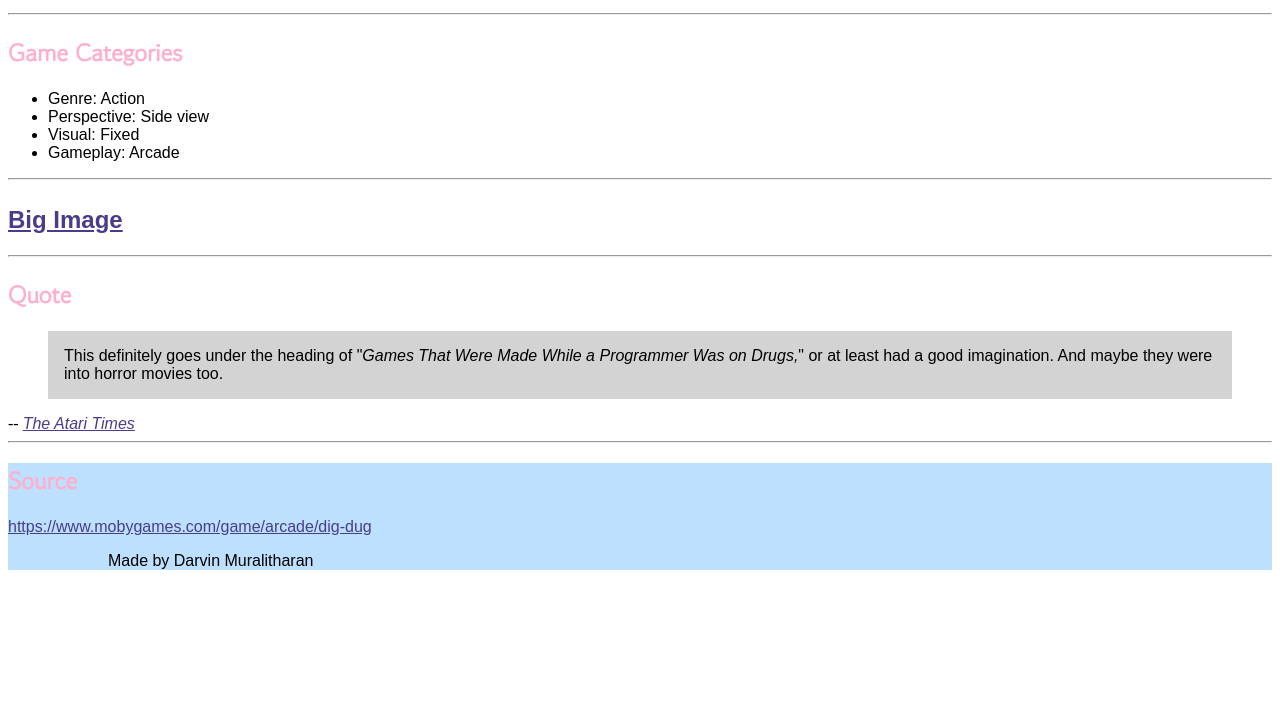
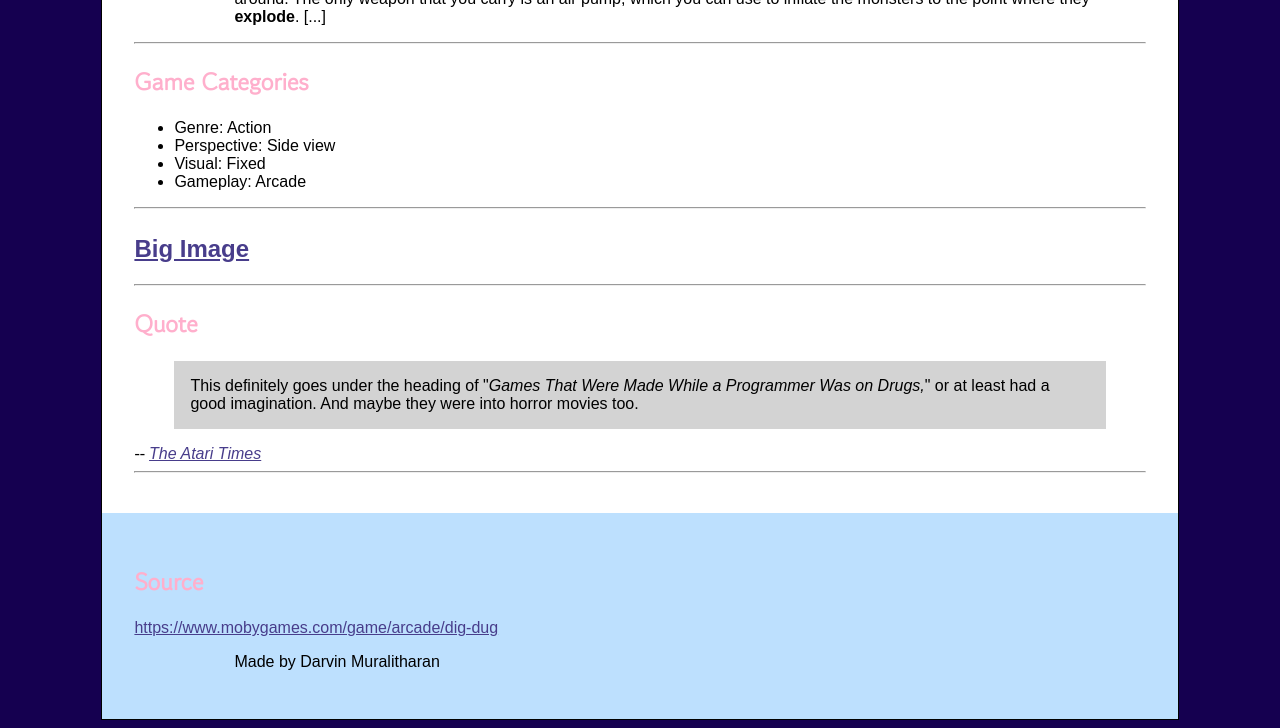
Before and after one commit to IWarmyI/235, a plain HTML site: page game/index.html in a window 1280 px wide. Shown: the part 1187-1915 px from the top of the page. Before the commit the page ends 1773 px from the top, so only its background shows below. Drawn offline with Linux system fonts and the light colour scheme.

Commit message:
Finished dig dug exercises

```diff
--- a/game/index.html
+++ b/game/index.html
@@ -16,7 +16,6 @@
 <title>Dig Dug</title>
 </head>
 <body>
-<main>
 
 <header>
 <h1>Dig Dug</h1>
@@ -31,6 +30,8 @@
 <li>Developed by: <abbr title="Nakamura Manufacturing Company">Namco</abbr> Limited</li>
 <li>Released: <abbr title="April">Apr</abbr>, 1982</li></ul>
 </header>
+
+<main>
 
 <hr>
 
@@ -70,6 +71,8 @@ imagination. And maybe they were into horror movies too.</blockquote>
 
 <hr>
 
+</main>
+
 <footer>
 <div id="source">
 <h2>Source</h2>
@@ -79,6 +82,5 @@ imagination. And maybe they were into horror movies too.</blockquote>
 <p>Made by Darvin Muralitharan</p>
 </footer>
 
-</main>
 </body>
 </html>
--- a/game/styles/mystyle.css
+++ b/game/styles/mystyle.css
@@ -1,5 +1,5 @@
 body {
-    background-color:#ffffff;
+    background-color:#150050;
 }
 h1 {
     color:#ff0000;
@@ -43,3 +43,21 @@ a:hover {
 a:active {
     color: #800000;
 }
+main, header, footer {
+    border: solid 1px #000000;
+    margin: 0 auto;
+    width: 80%;
+    padding: 2rem;
+}
+header {
+    border-bottom: none;
+    background-color: #ffffff;
+}
+footer {
+    border-top: none;
+}
+main {
+    border-top: none;
+    border-bottom: none;
+    background-color: #ffffff;
+}
```
Also changed, not shown: 1 other file.
